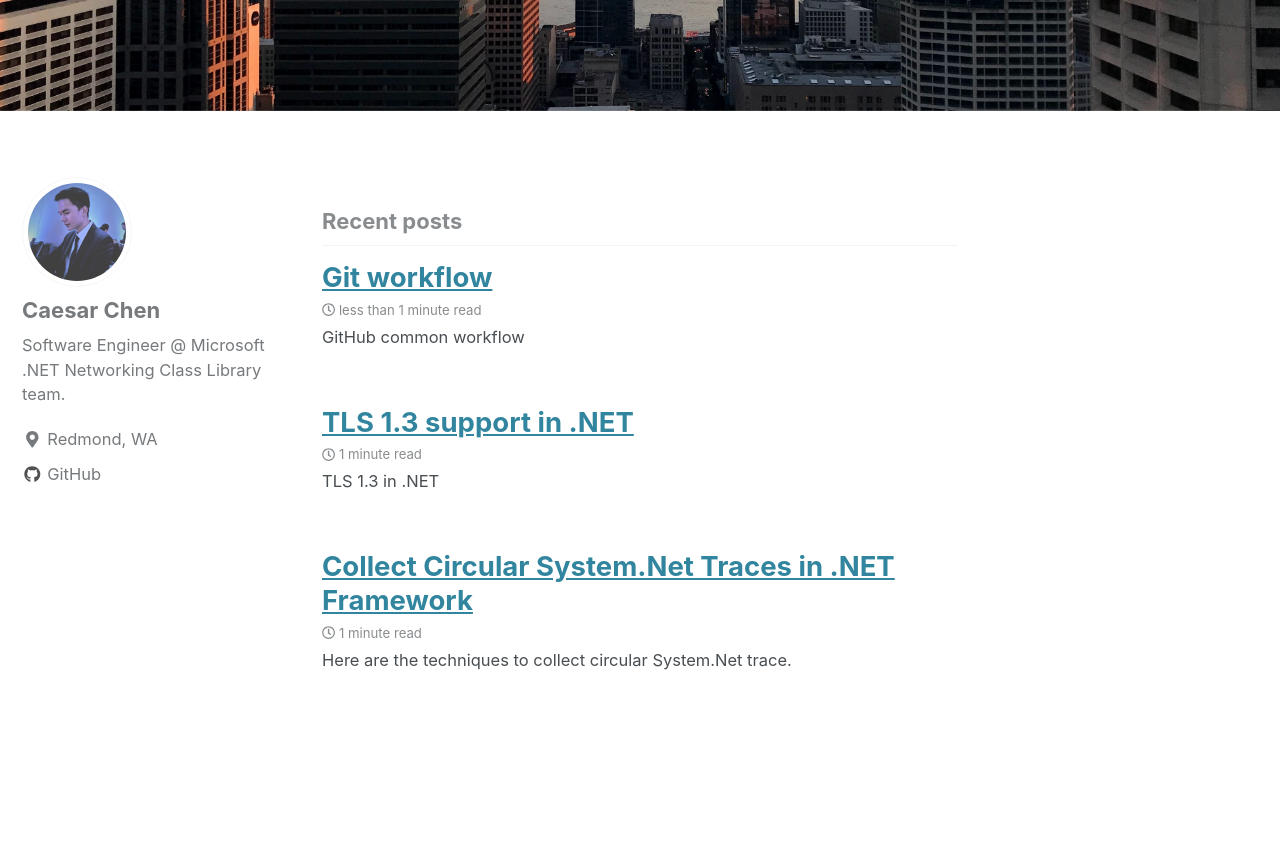
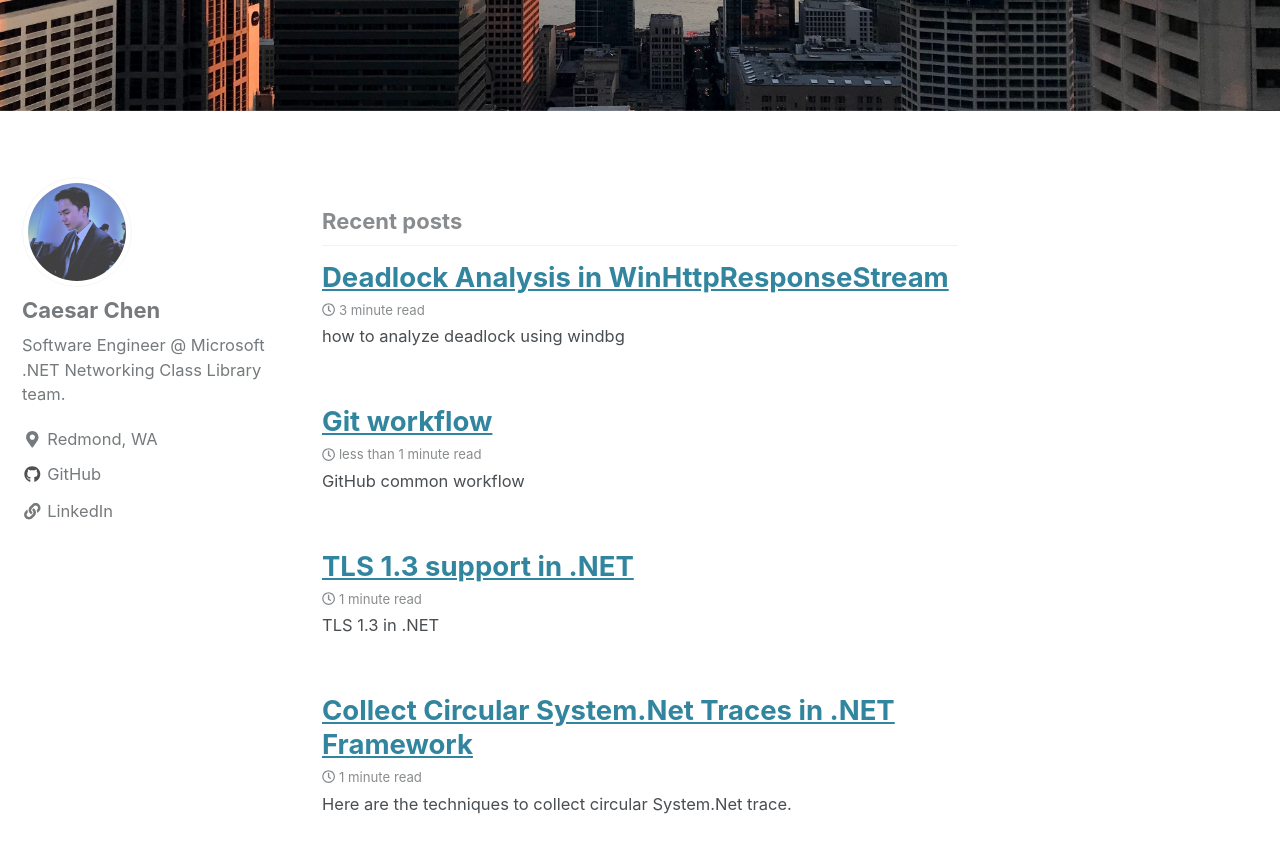
Before and after one commit to caesar1995/caesar1995.github.io, a Jekyll site: the page built from index.html, in a window 1280 px wide and 900 px high, scrolled down 453 px. Shown: the top 853 px of the window. Built offline with Jekyll 4.4.1, drawn with Linux system fonts in a browser that asks for light colours; cached includes are drawn as plain includes; nearby versions of some CDN libraries; the list of posts is cut into pages by our own code; part of the change alters nothing that is shown.

Commit message:
add post about deadlock (#7)

````diff
--- a/_config.yml
+++ b/_config.yml
@@ -112,9 +112,6 @@ author:
     - label: "Email"
       icon: "fas fa-fw fa-envelope-square"
       # url: mailto:your.name@email.com
-    - label: "Website"
-      icon: "fas fa-fw fa-link"
-      # url: "https://your-website.com"
     - label: "Twitter"
       icon: "fab fa-fw fa-twitter-square"
       # url: "https://twitter.com/"
@@ -124,6 +121,9 @@ author:
     - label: "GitHub"
       icon: "fab fa-fw fa-github"
       url: "https://github.com/caesar1995"
+    - label: "LinkedIn"
+      icon: "fas fa-fw fa-link"
+      url: "https://www.linkedin.com/in/caesar95/"
     - label: "Instagram"
       icon: "fab fa-fw fa-instagram"
       # url: "https://instagram.com/"
--- /dev/null
+++ b/_posts/2019-02-05-deadlock.md
@@ -0,0 +1,190 @@
+---
+title: "Deadlock Analysis in WinHttpResponseStream"
+date: 2019-02-05
+tags: [Deadlock, WinDBG, .NET]
+excerpt: "how to analyze deadlock using windbg"
+---
+
+In production environment, sometimes weird deadlock situations can happen - they are extremly hard to diagnose and trickly to understand the root cause. Most importantly, they could be exist in the library code: and as a consumer of the
+libraries, you may find it's frustrating to inspect your code over and over again while not able to spot the issue. I will take an example in our `WinHttpResponseStream` library code to show some steps to analysis a deadlock.
+
+## Problem Overview
+
+Customer reported that, when multiple parallel tasks (like `httpClient.PostAsync(url, content, token1)`) controlled by a shared `cancellationTokenSource.Token` instance (**token0**, for example), the first successful task executes _cancellationTokenSource.Cancel()_ to stop remaining parallel tasks and associated http requests, can cause race condition with other `PostAsync()` calls, eventaully result in a deadlock.
+
+## Step 1: Convert the Description into Code
+
+Based on the overview section, the higher level representation of the problem is that:
+
+Thread A:
+```c#
+lock (_state.Lock)
+{
+    if (!Interop.WinHttp.WinHttpReadData(…) {}
+
+    // -> complete read, immediately dispose the CancellationTokenRegistration() object:
+    state.DisposeCtrReadFromResponseStream();
+
+    //-> wait for a callback to complete
+    while (ExecutingCallback == callbackinfo) {spin()}
+}
+```
+
+Thread B: Executing the callback, need to acquire the lock to complete. The lock is held by thread A
+```c#
+private void CancelPendingResponseStreamReadOperation()
+{
+    lock (_state.Lock) {…}
+}
+```
+
+## Step 2: Look into the Call Stacks
+
+Based on step 1's code, we can make a repro program. We will use WinDBG to step through the repro and take a look at the call stacks in both threads. I preserve the order of the call stacks, so we should look them from bottom to top.
+
+### Thread A (~10s):
+
+Dispose the registration & Unregister the callback -> the target callback is the callback executing in Thread B; wait for it to complete.
+
+```
+0000002af5ffe440 00007ffb838f7950 System.Threading.SpinWait.SpinOnce()
+    PARAMETERS:
+        this (<CLR reg>) = 0x0000002af5ffe4a0
+    LOCALS:
+        <no data>
+```
+
+```
+0000002af5ffe480 00007ffb83929e09 System.Threading.CancellationTokenSource.WaitForCallbackToComplete(System.Threading.CancellationCallbackInfo)
+    PARAMETERS:
+        this (<CLR reg>) = **0x000001c3add73888 (The CancellationTokenSource)**
+        callbackInfo (<CLR reg>) = **0x000001c3ade01cf0 (Callback info)**
+    LOCALS:
+        <no data>
+```
+
+```
+0000002af5ffe4c0 00007ffb253d7a82 System.Net.Http.WinHttpRequestState.**DisposeCtrReadFromResponseStream()** [c:\src\corefx\src\System.Net.Http.WinHttpHandler\src\System\Net\Http\WinHttpRequestState.cs @ 192]
+    PARAMETERS:
+        this (0x0000002af5ffe550) = 0x000001c3add73db0
+    LOCALS:
+        0x0000002af5ffe518 = 0x000001c3ade01cf0
+^
+|
+| triger callback
+|
+0000002af5ffeb80 00007ffb253d7539 System.Net.Http.WinHttpResponseStream+c__DisplayClass17_0.b__0(System.Threading.Tasks.Task`1) [c:\src\corefx\src\System.Net.Http.WinHttpHandler\src\System\Net\Http\WinHttpResponseStream.cs @ 156]
+    PARAMETERS:
+        this (0x0000002af5ffec90) = 0x000001c3ade01b50
+        previousTask (0x0000002af5ffec98) = 0x000001c3ade01bf8
+    LOCALS:
+        0x0000002af5ffec6c = 0x0000000000000000
+        0x0000002af5ffec68 = 0x0000000000000000
+        0x0000002af5ffec64 = 0x0000000000000146
+        0x0000002af5ffec60 = 0x0000000000000146
+        0x0000002af5ffec5c = 0x0000000000000000
+        0x0000002af5ffec10 = **0x000001c3add73ea8  (acquire the lock)**
+        0x0000002af5ffec50 = 0x0000000000000001
+        0x0000002af5ffec4c = 0x0000000000000000
+```
+
+### Analysis of Thread A:
+
+```
+0:010> !DumpObj /d **000001c3add73888**
+Name:        System.Threading.CancellationTokenSource
+MethodTable: 00007ffb83bae2a0
+EEClass:     00007ffb833eef20
+Size:        64(0x40) bytes
+File:        c:\src\corefx\bin\tests\Windows_NT.AnyCPU.Debug\System.Net.Http.Functional.Tests\netcoreapp1.0\System.Private.CoreLib.ni.dll
+Fields:
+              MT    Field   Offset                 Type VT     Attr            Value Name
+00007ffb83bb0658  4000f8b        8 ....ManualResetEvent  0 instance 0000000000000000 m_kernelEvent
+00007ffb83b8dd88  4000f8c       10 ...ivate.CoreLib]][]  0 instance 000001c3ade01d20 m_registeredCallbacksLists
+00007ffb83bb1bd0  4000f91       28         System.Int32  1 instance                2 m_state
+00007ffb83bb1bd0  4000f92       2c         System.Int32  1 instance                6 m_threadIDExecutingCallbacks
+00007ffb83b9b8a0  4000f93       30       System.Boolean  1 instance                0 m_disposed
+00007ffb83bb14a8  4000f94       18 ...ationCallbackInfo  0 instance **000001c3ade01cf0 m_executingCallback**
+00007ffb83babb60  4000f95       20 ...m.Threading.Timer  0 instance 0000000000000000 m_timer
+00007ffb83bae2a0  4000f88      780 ...lationTokenSource  0   shared           static _staticSource_Set
+                                 >> Domain:Value  000001c3abc73ea0:NotInit  <<
+00007ffb83bae2a0  4000f89      788 ...lationTokenSource  0   shared           static _staticSource_NotCancelable
+                                 >> Domain:Value  000001c3abc73ea0:NotInit  <<
+00007ffb83bb1bd0  4000f8a      818         System.Int32  1   shared           static s_nLists
+                                 >> Domain:Value  000001c3abc73ea0:NotInit  <<
+00007ffb83b56838  4000f96      790 ...ing.TimerCallback  0   shared           static s_timerCallback
+                                 >> Domain:Value  000001c3abc73ea0:NotInit  <<
+```
+
+Besides, **this.ExecutingCallback == callbackInfo** will always true (Because Thread B cannot complete the callback, since it needs the **lock** to continue), and
+
+```c#
+While (ExecutingCallback==callbackInfo)
+{
+    sw.SpinOnce();
+}
+```
+
+Will hang.
+
+### Thread B (~6s): executing a callback
+
+```
+0000002af5bfe890 00007ffb254798f2 System.Net.Http.WinHttpResponseStream.CancelPendingResponseStreamReadOperation() [c:\src\corefx\src\System.Net.Http.WinHttpHandler\src\System\Net\Http\WinHttpResponseStream.cs @ 257]
+    PARAMETERS:
+        this (0x0000002af5bfe980) = 0x000001c3addff5a0
+    LOCALS:
+        0x0000002af5bfe938 = **0x000001c3add73ea8 (need to get this lock to continue)**
+        0x0000002af5bfe958 = 0x0000000000000000
+        0x0000002af5bfe954 = 0x0000000000000000
+```
+
+```
+0000002af5bfe980 00007ffb2547984e System.Net.Http.WinHttpResponseStream+c.b__17_1(System.Object) [c:\src\corefx\src\System.Net.Http.WinHttpHandler\src\System\Net\Http\WinHttpResponseStream.cs @ 176]
+    PARAMETERS:
+        this (0x0000002af5bfe9c0) = 0x000001c3ad955ea0
+        s (0x0000002af5bfe9c8) = 0x000001c3addff5a0
+.
+.
+.
+0000002af5bfea30 00007ffb83929b28 System.Threading.CancellationTokenSource.ExecuteCallbackHandlers(Boolean)
+    PARAMETERS:
+        this (0x0000002af5bfead0) = **0x000001c3add73888 (The CancellationTokenSource)**
+        throwOnFirstException (0x0000002af5bfead8) = 0x0000000000000000
+    LOCALS:
+        0x0000002af5bfea70 = 0x0000000000000000
+        0x0000002af5bfea68 = 0x000001c3ade01d20
+        0x0000002af5bfea8c = 0x0000000000000002
+        <no data>
+        0x0000002af5bfea60 = 0x000001c3ade01d78
+        0x0000002af5bfea88 = 0x0000000000000000
+        <no data>
+        <no data>
+        <no data>
+```
+
+### Analysis of Thread B:
+
+**000001c3add73ea8: is the lock**
+
+```
+0:006> !DumpObj /d 000001c3add73ea8
+Name:        System.Object
+MethodTable: 00007ffb83b99e68
+EEClass:     00007ffb833e60d8
+Size:        24(0x18) bytes
+File:        c:\src\corefx\bin\tests\Windows_NT.AnyCPU.Debug\System.Net.Http.Functional.Tests\netcoreapp1.0\System.Private.CoreLib.ni.dll
+Object
+Fields:
+None
+```
+
+## Step 3: Formulate the Fix
+
+Look into the new code, [this block](https://github.com/dotnet/corefx/blob/master/src/System.Net.Http.WinHttpHandler/src/System/Net/Http/WinHttpResponseStream.cs#L229){:target="_blank"}
+is still wrapped with the lock. But when read complete, we don't dispose the `CancellationTokenRegistration()` object [right away](https://github.com/dotnet/corefx/commit/48214d726de9e1a150fe5b041832c41655b69815#diff-360813f86b82b20371773665ca498ac4L152){:target="_blank"}.
+Instead, we dispose it at the very late `finally {}` block, which has no lock around it, causes no trouble.
+
+Old approach: `cts = token.Register()`, [dispose immediately when read completes](https://github.com/dotnet/corefx/commit/48214d726de9e1a150fe5b041832c41655b69815#diff-3c168e775481d5df21012e1f7377b077L175){:target="_blank"}.
+
+Now: Dispose at the very end [with no critical section and no race condition](https://github.com/dotnet/corefx/commit/48214d726de9e1a150fe5b041832c41655b69815#diff-3c168e775481d5df21012e1f7377b077R238){:target="_blank"}.
````
